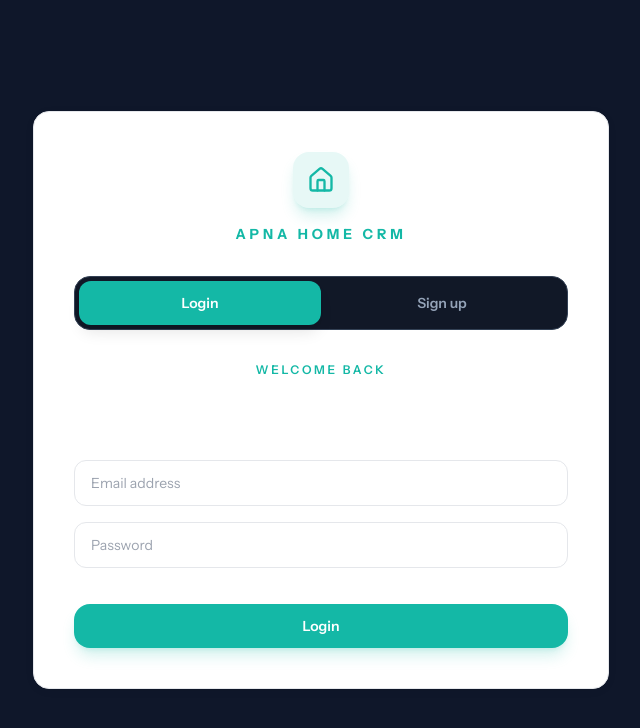
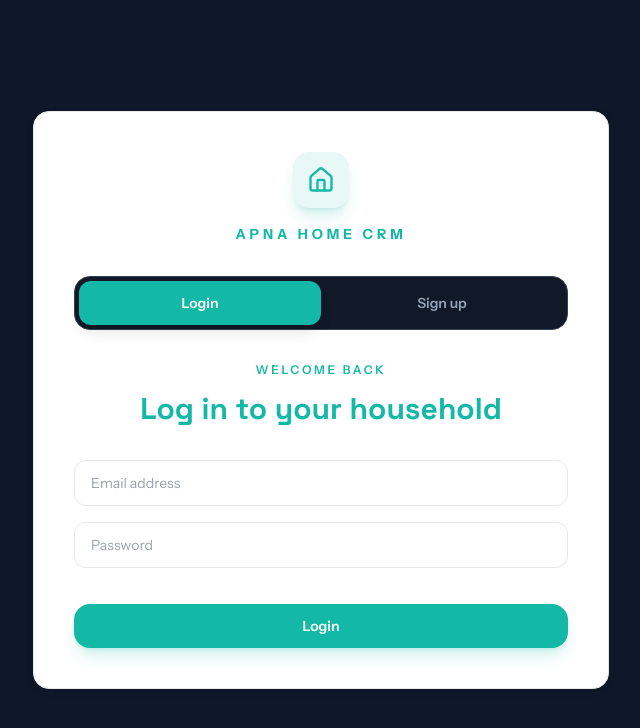
Before and after one commit to tradinghubangelonednh-dev/apna-home-crm, a React (Vite) app in the folder client/: page / in a window 1280 px wide. Shown: the top 728 px of the page, without its empty margins (319-959 px from the left). Built offline with nearby package versions, Linux system fonts and the light colour scheme; no server answers.

Commit message:
Update auth page layout

```diff
--- a/client/src/pages/AuthPage.jsx
+++ b/client/src/pages/AuthPage.jsx
@@ -51,7 +51,7 @@ export function AuthPage({ onLogin, onSignup, busy, error }) {
               {mode === 'login' ? 'WELCOME BACK' : 'CREATE ACCOUNT'}
             </p>
 
-            <h2 className="mt-3 font-display text-3xl font-bold leading-tight text-white">
+            <h2 className="mt-3 font-display text-3xl font-bold leading-tight text-app-primary">
               {mode === 'login'
                 ? 'Log in to your household'
                 : 'Join the home ledger.'}
```
